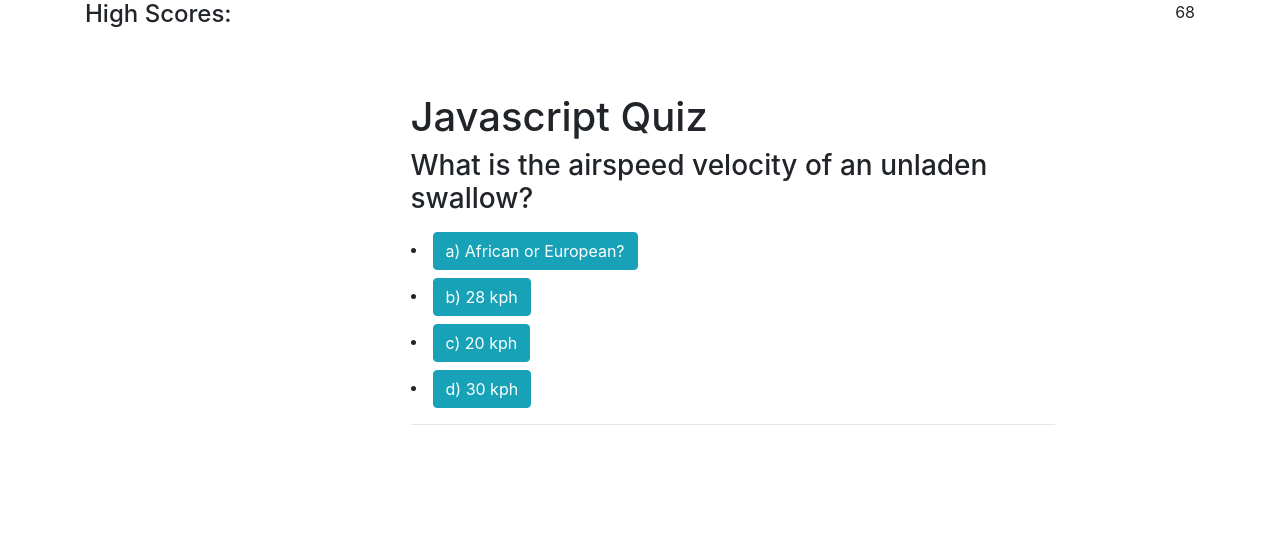
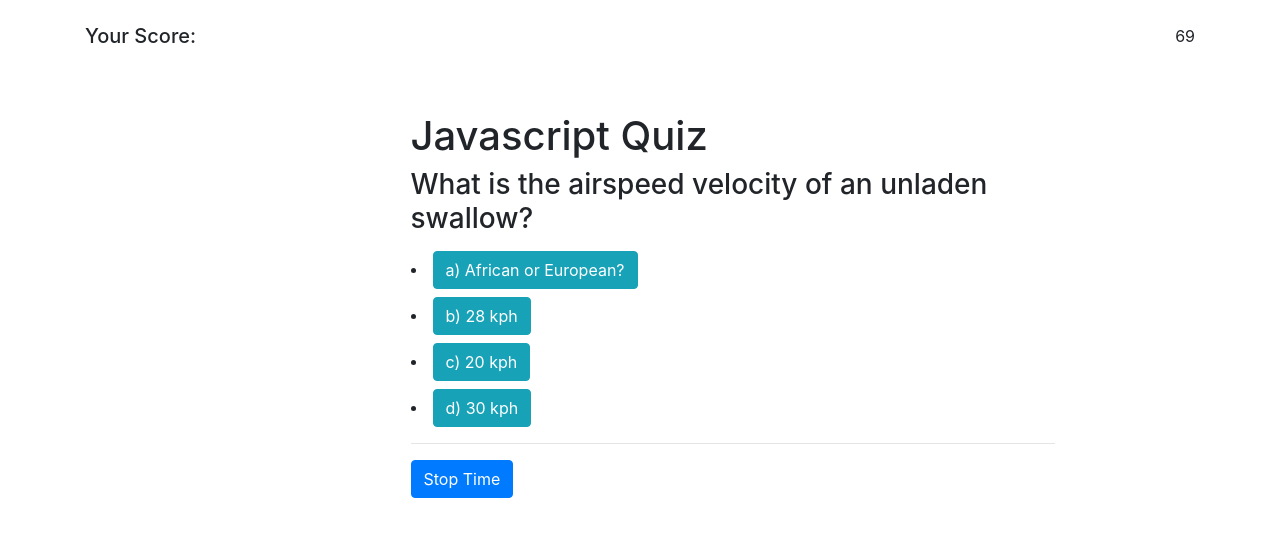
Before and after one commit to willhitch/homework_4, a plain HTML site: page index.html in a window 1280 px wide. Both pictures are taken after a click on the button "Start Quiz!". Drawn offline with nearby package versions, Linux system fonts and the light colour scheme.

Commit message:
Timer tweakes and added stop timer button to check clearInteval() function

```diff
--- a/index.html
+++ b/index.html
@@ -20,11 +20,12 @@
     ></script>
   </head>
   <body>
+    <br />
     <div class="container">
       <div class="row">
         <div class="col-md-2">
           <!--Highscore Card-->
-          <h4>High Scores:</h4>
+          <h5>Your Score:</h5>
           <p id="score"></p>
         </div>
         <div class="col-md-10">
@@ -77,6 +78,7 @@
           </li>
           <hr />
           <p id="result"></p>
+          <button id="pause-timer" class="btn btn-primary">Stop Time</button>
         </div>
       </div>
     </div>
--- a/script.js
+++ b/script.js
@@ -39,31 +39,27 @@ $(document).ready(function () {
   ];
   var userAnswer = "";
   var score = 0;
+  var intervalID;
 
   //Functions
 
-  function startTime() {
-    time--;
-    // console.log(time);
-    if (time === 0) {
-      clearInterval();
-    }
-
-    $("#timer").text(time);
-  }
-
   function endTimer() {
     if (time === 0) {
-      clearInterval(startTime);
+      clearInterval(intervalID);
     }
   }
 
   //Click Event Handling
 
+  //Pause Timer Click
+  $("#pause-timer").on("click", function () {
+    clearInterval(intervalID);
+  });
+
   //Answer Click
   $(".answer-button").on("click", function () {
     userAnswer = $(this).val();
-    console.log(userAnswer);
+    // console.log(userAnswer);
 
     if (userAnswer === questions[3].answer) {
       score += 10;
@@ -77,14 +73,22 @@ $(document).ready(function () {
     }
   });
 
-  //Start Click
+  //Start Button Click Event
   $("#start-button").on("click", function () {
     $("#quiz").attr("class", "d-block");
     $("#start-bar").attr("class", "d-none");
-    setInterval(startTime, 1000);
+
+    intervalID = setInterval(function () {
+      $("#timer").text(time);
+      time--;
+    }, 1000);
+
+    // if (time <= 0) {
+    //   clearInterval(intervalID);
+    // }
 
     for (var i = 0; i < questions.length; i++) {
-      console.log(questions[i]);
+      // console.log(questions[i]);
       $("#question-header").text(questions[i].question);
       $("#a-answer").text(questions[i].a);
       $("#b-answer").text(questions[i].b);
```
